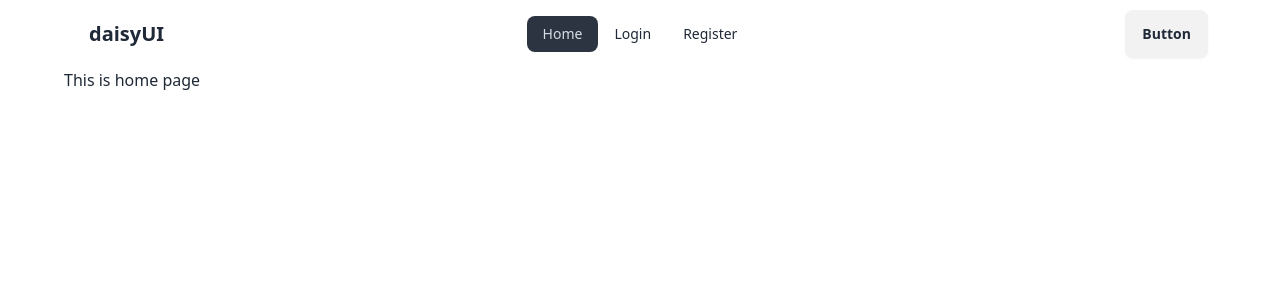
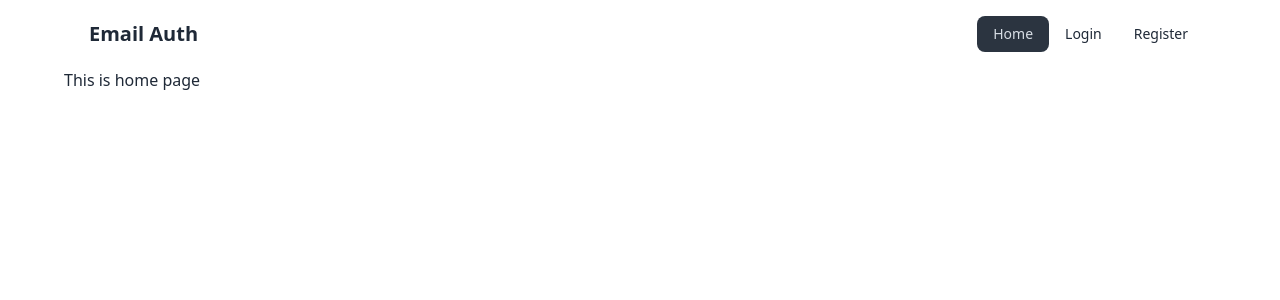
Before and after one commit to joysaha023/email-password-authentication-form, a React (Vite) app: page / in a window 1280 px wide. Shown: the top 300 px of the page. Built offline with nearby package versions, Linux system fonts and the light colour scheme.

Commit message:
modifying navbar

```diff
--- a/src/Header/Navbar.jsx
+++ b/src/Header/Navbar.jsx
@@ -45,16 +45,14 @@ const Navbar = () => {
               {links}
             </ul>
           </div>
-          <a className="btn btn-ghost text-xl">daisyUI</a>
+          <a className="btn btn-ghost text-xl">Email Auth</a>
         </div>
-        <div className="navbar-center hidden lg:flex">
+        <div className="navbar-end gap-4 hidden lg:flex">
           <ul className="menu menu-horizontal px-1">
            {links}
           </ul>
         </div>
-        <div className="navbar-end">
-          <a className="btn">Button</a>
-        </div>
+
       </div>
     </div>
   );
```
